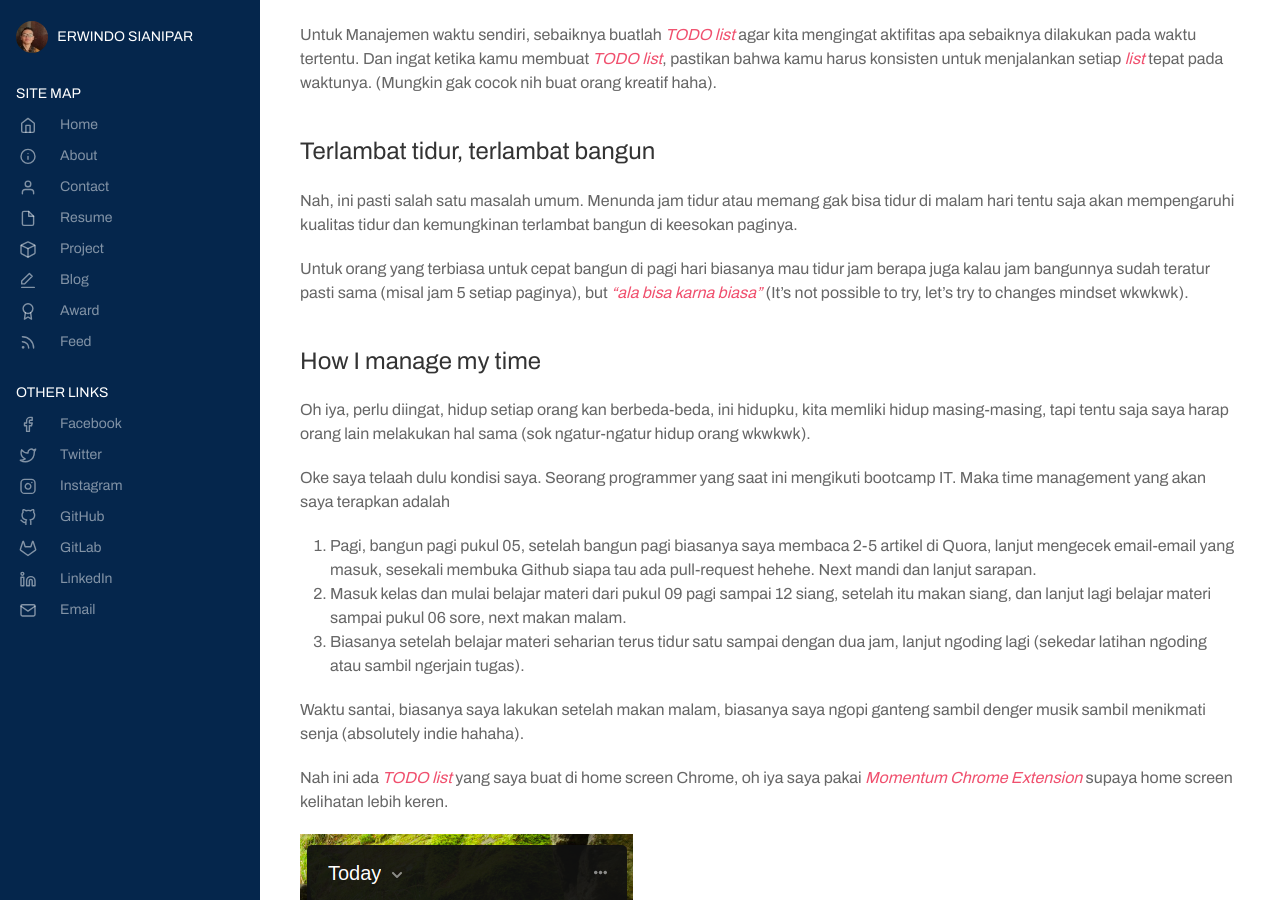
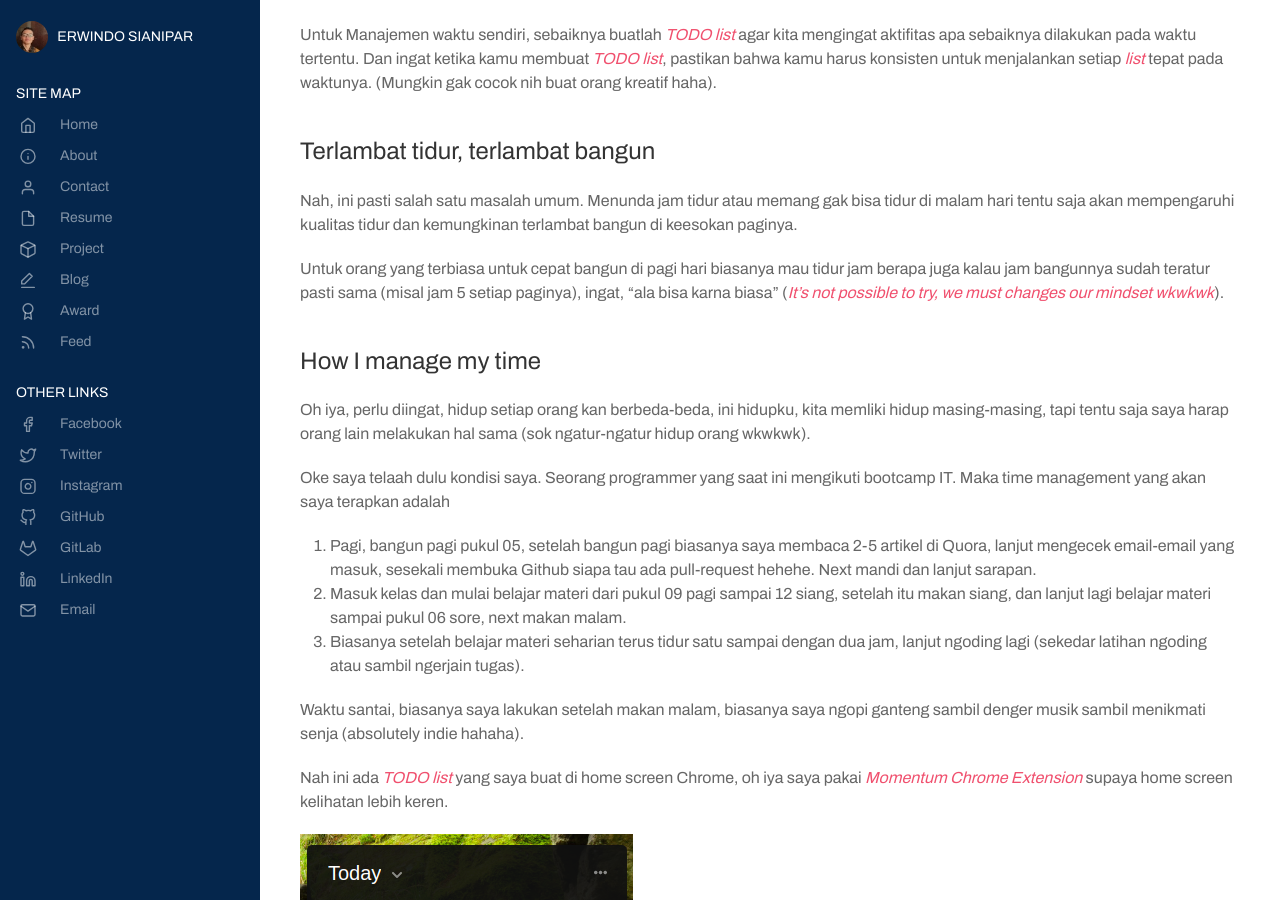
Before and after one commit to erwindosianipar/erwindosianipar.jekyll, a Jekyll site: the page built from _posts/2020-01-22-bagaimana-saya-memanajemen-waktu-setiap-hari.md, in a window 1280 px wide and 900 px high, scrolled down 439 px. Built offline with Jekyll 4.4.1, drawn with Linux system fonts in a browser that asks for light colours.

Commit message:
Update blog post 2020/01/22

```diff
--- a/_posts/2020-01-22-bagaimana-saya-memanajemen-waktu-setiap-hari.md
+++ b/_posts/2020-01-22-bagaimana-saya-memanajemen-waktu-setiap-hari.md
@@ -15,7 +15,7 @@ Untuk Manajemen waktu sendiri, sebaiknya buatlah *TODO list* agar kita mengingat
 
 Nah, ini pasti salah satu masalah umum. Menunda jam tidur atau memang gak bisa tidur di malam hari tentu saja akan mempengaruhi kualitas tidur dan kemungkinan terlambat bangun di keesokan paginya.
 
-Untuk orang yang terbiasa untuk cepat bangun di pagi hari biasanya mau tidur jam berapa juga kalau jam bangunnya sudah teratur pasti sama (misal jam 5 setiap paginya), but *"ala bisa karna biasa"* (It's not possible to try, let's try to changes mindset wkwkwk).
+Untuk orang yang terbiasa untuk cepat bangun di pagi hari biasanya mau tidur jam berapa juga kalau jam bangunnya sudah teratur pasti sama (misal jam 5 setiap paginya), ingat, "ala bisa karna biasa" (*It's not possible to try, we must changes our mindset wkwkwk*).
 
 ### How I manage my time
 
```
